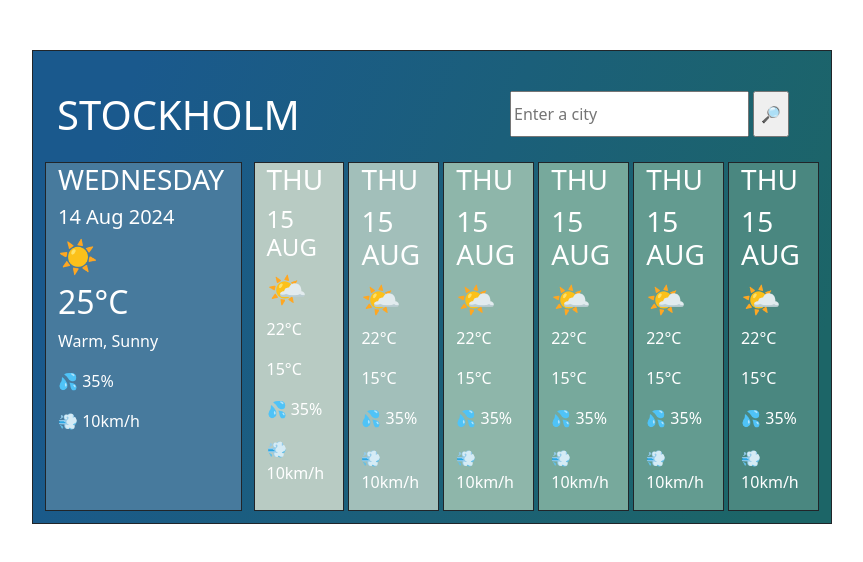
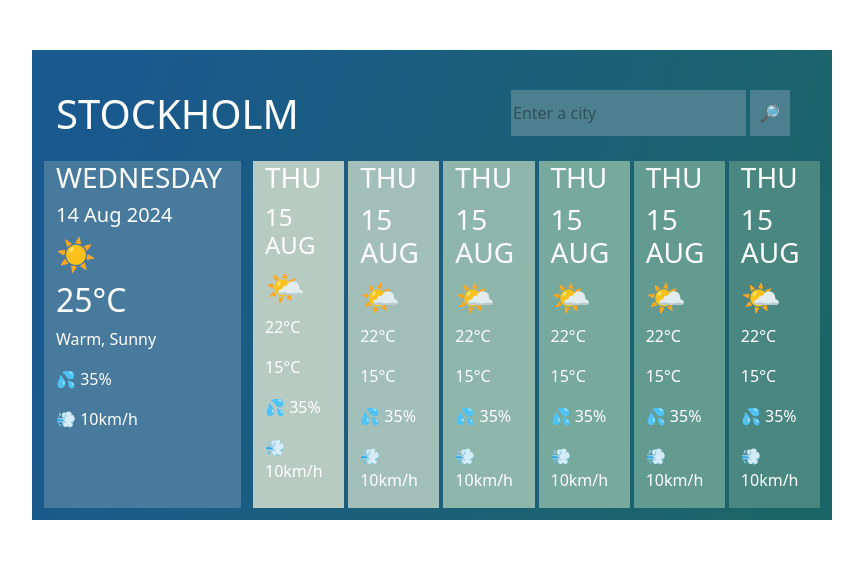
Before and after one commit to ctoloczko/react--weather--app, a React (Create React App) app: page / in a window 1280 px wide. Shown: the top 562 px of the page, without its empty margins (208-1071 px from the left). Built offline with nearby package versions, Linux system fonts and the light colour scheme.

Commit message:
improved styling

```diff
--- a/src/App.js
+++ b/src/App.js
@@ -7,14 +7,14 @@ function App() {
   return (
     <>
       {" "}
-      <div className="weather-app border border-dark">
+      <div className="weather-app ">
         <SearchEngine />
         <div className="container">
           <div className="row">
-            <div className="col-md-3 current-weather border border-dark">
+            <div className="col-md-3 current-weather ">
               <CurrentWeather />
             </div>
-            <div className="col-md-9">
+            <div className="col-md-9 hide-on-small">
               <Forecast />
             </div>
           </div>
--- a/src/Forecast.css
+++ b/src/Forecast.css
@@ -17,6 +17,24 @@ h4 {
 
 form {
   margin: 0px 30px 10px;
+}
+
+.search-input {
+  color: #070707;
+}
+.search-button {
+  width: 40px;
+}
+
+input[type="search"]::placeholder {
+  color: #070707;
+  opacity: 0.4;
+}
+
+.search-input,
+.search-button {
+  background-color: #4d808f;
+  border: none;
 }
 
 .current-weather {
@@ -50,3 +68,9 @@ form {
 .day6 {
   background-color: #4a8780;
 }
+
+@media only screen and (max-width: 600px) {
+  .hide-on-small {
+    display: none;
+  }
+}
--- a/src/Forecast.js
+++ b/src/Forecast.js
@@ -6,7 +6,7 @@ export default function Forecast() {
     <>
       <div className="container">
         <div className="row">
-          <div className="col me-1 border border-dark day1">
+          <div className="col me-1  day1">
             <h3>Thu</h3>
             <h4>15 Aug</h4>
             <h2>🌤️</h2>
@@ -15,7 +15,7 @@ export default function Forecast() {
             <p>💦 35%</p>
             <p>💨 10km/h</p>
           </div>
-          <div className="col me-1  border border-dark day2">
+          <div className="col me-1 day2">
             <h3>Thu</h3>
             <h3>15 Aug</h3>
             <h2>🌤️</h2>
@@ -24,7 +24,7 @@ export default function Forecast() {
             <p>💦 35%</p>
             <p>💨 10km/h</p>
           </div>
-          <div className="col me-1  border border-dark day3">
+          <div className="col me-1 day3">
             <h3>Thu</h3>
             <h3>15 Aug</h3>
             <h2>🌤️</h2>
@@ -33,7 +33,7 @@ export default function Forecast() {
             <p>💦 35%</p>
             <p>💨 10km/h</p>
           </div>
-          <div className="col me-1  border border-dark day4">
+          <div className="col me-1  day4">
             <h3>Thu</h3>
             <h3>15 Aug</h3>
             <h2>🌤️</h2>
@@ -42,7 +42,7 @@ export default function Forecast() {
             <p>💦 35%</p>
             <p>💨 10km/h</p>
           </div>
-          <div className="col me-1 border border-dark day5">
+          <div className="col me-1 day5">
             <h3>Thu</h3>
             <h3>15 Aug</h3>
             <h2>🌤️</h2>
@@ -51,7 +51,7 @@ export default function Forecast() {
             <p>💦 35%</p>
             <p>💨 10km/h</p>
           </div>
-          <div className="col border border-dark day6">
+          <div className="col  day6">
             <h3>Thu</h3>
             <h3>15 Aug</h3>
             <h2>🌤️</h2>
--- a/src/SearchEngine.js
+++ b/src/SearchEngine.js
@@ -12,7 +12,7 @@ export default function SearchEngine() {
           <div className="col d-flex justify-content-end">
             <form className="d-flex">
               <input
-                className="me-1"
+                className="me-1 search-input "
                 type="search"
                 placeholder="Enter a city"
               />
```
